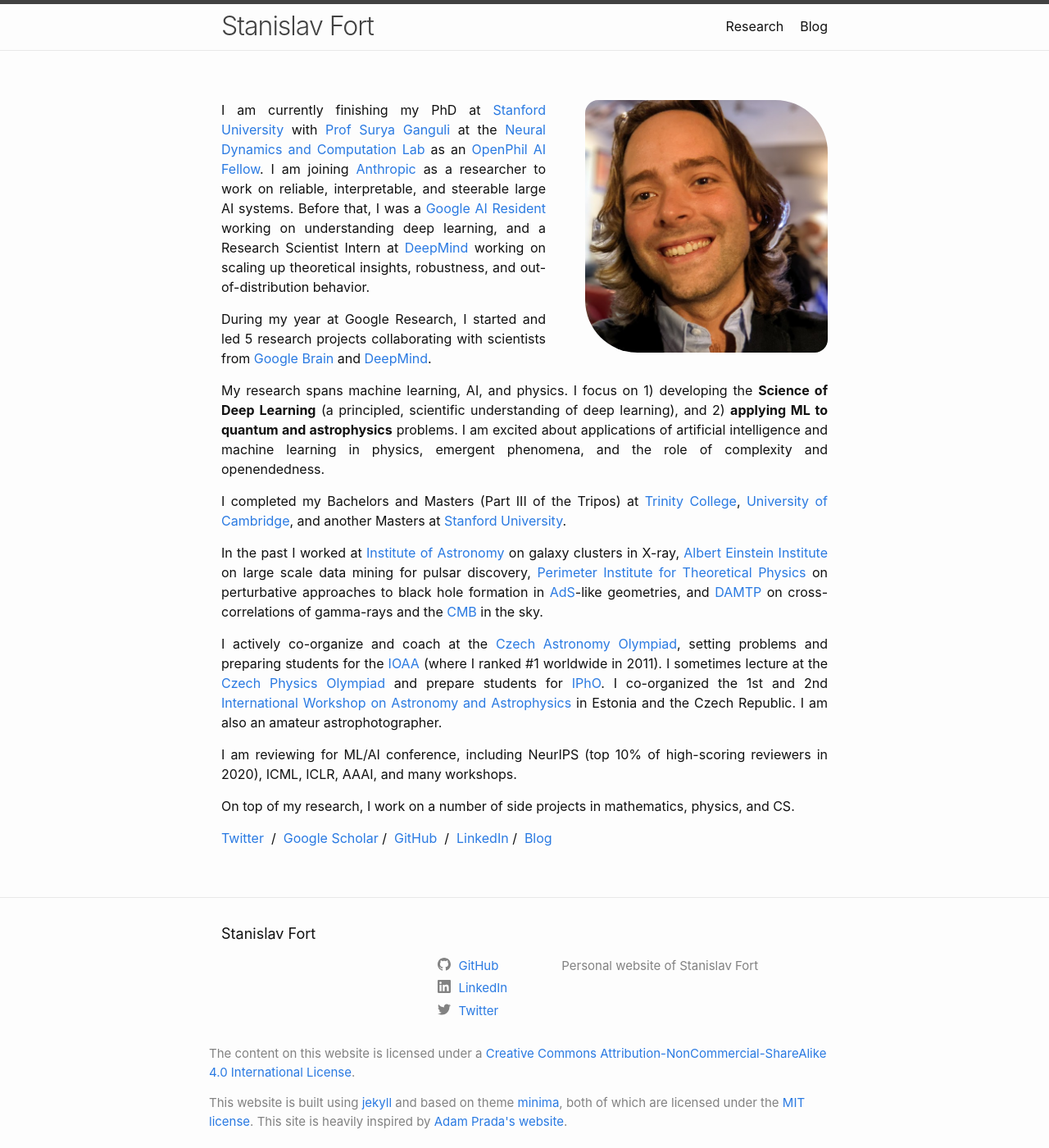
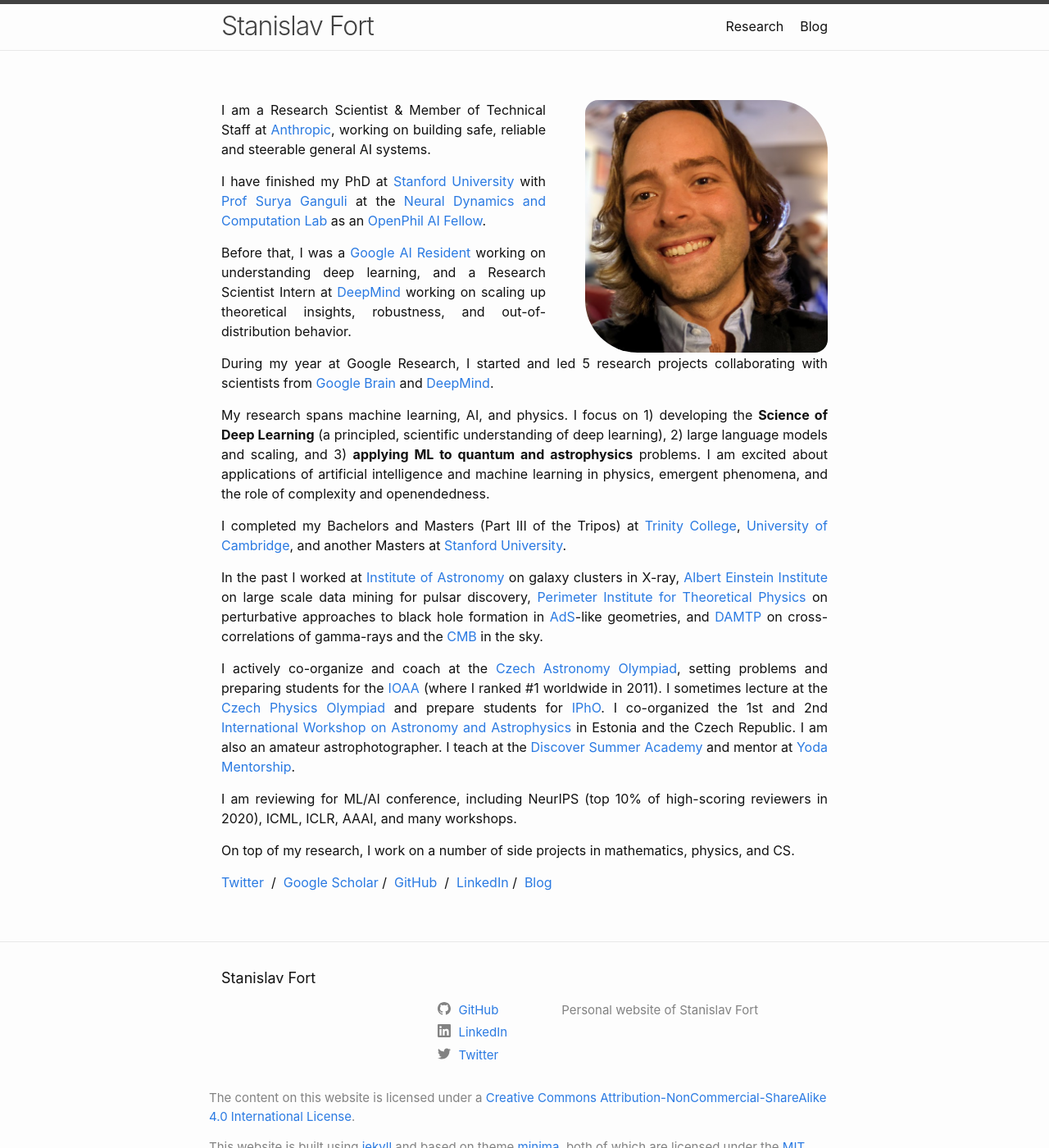
Before and after one commit to stanislavfort/stanislavfort.github.io, a Jekyll site: the page built from index.md, in a window 1280 px wide and 1400 px high. Shown: the whole window at 82% size. Built offline with Jekyll 4.4.1, drawn with Linux system fonts in a browser that asks for light colours.

Commit message:
update to home

```diff
--- a/index.md
+++ b/index.md
@@ -7,11 +7,15 @@
 
 <img src="/images/hlava4.jpg" alt="Stanislav Fort" style="width:40%;float:right;margin:0em 0em 0em 3em;border-radius:1em 4em">
 
-I am currently finishing my PhD at <a href="http://www.stanford.edu/">Stanford University</a> with <a href="https://ganguli-gang.stanford.edu/surya.html">Prof Surya Ganguli</a> at the <a href = "https://ganguli-gang.stanford.edu/">Neural Dynamics and Computation Lab</a> as an <a href="https://www.openphilanthropy.org/focus/global-catastrophic-risks/potential-risks-advanced-artificial-intelligence/open-phil-ai-fellowship-2020-class">OpenPhil AI Fellow</a>. I am joining <a href="https://www.anthropic.com/">Anthropic</a> as a researcher to work on reliable, interpretable, and steerable large AI systems. Before that, I was a <a href="https://ai.google/research/join-us/ai-residency/">Google AI Resident</a> working on understanding deep learning, and a Research Scientist Intern at <a href="https://deepmind.com/">DeepMind</a> working on scaling up theoretical insights, robustness, and out-of-distribution behavior.
+I am a Research Scientist & Member of Technical Staff at <a href="https://www.anthropic.com/">Anthropic</a>, working on building safe, reliable and steerable general AI systems.
+
+I have finished my PhD at <a href="http://www.stanford.edu/">Stanford University</a> with <a href="https://ganguli-gang.stanford.edu/surya.html">Prof Surya Ganguli</a> at the <a href = "https://ganguli-gang.stanford.edu/">Neural Dynamics and Computation Lab</a> as an <a href="https://www.openphilanthropy.org/focus/global-catastrophic-risks/potential-risks-advanced-artificial-intelligence/open-phil-ai-fellowship-2020-class">OpenPhil AI Fellow</a>.
+
+Before that, I was a <a href="https://ai.google/research/join-us/ai-residency/">Google AI Resident</a> working on understanding deep learning, and a Research Scientist Intern at <a href="https://deepmind.com/">DeepMind</a> working on scaling up theoretical insights, robustness, and out-of-distribution behavior.
 
 During my year at Google Research, I started and led 5 research projects collaborating with scientists from <a href="https://ai.google/research/teams/brain/">Google Brain</a> and <a href="https://deepmind.com/">DeepMind</a>.
 
-My research spans machine learning, AI, and physics. I focus on 1) developing the <b>Science of Deep Learning</b> (a principled, scientific understanding of deep learning), and 2) <b>applying ML to quantum and astrophysics</b> problems. I am excited about applications of artificial intelligence and machine learning in physics, emergent phenomena, and the role of complexity and openendedness.
+My research spans machine learning, AI, and physics. I focus on 1) developing the <b>Science of Deep Learning</b> (a principled, scientific understanding of deep learning), 2) large language models and scaling, and 3) <b>applying ML to quantum and astrophysics</b> problems. I am excited about applications of artificial intelligence and machine learning in physics, emergent phenomena, and the role of complexity and openendedness.
 
 
 I completed my Bachelors and Masters (Part III of the Tripos) at <a href="http://www.trin.cam.ac.uk/">Trinity College</a>, <a href="http://www.cam.ac.uk/">University of Cambridge</a>, and another Masters at <a href="https://www.stanford.edu/">Stanford University</a>.
@@ -19,7 +23,7 @@
 In the past I worked at <a href = "http://www.ast.cam.ac.uk/">Institute of Astronomy</a> on galaxy clusters in X-ray, <a href = "http://www.aei.mpg.de/">Albert Einstein Institute</a> on large scale data mining for pulsar discovery, <a href = "http://www.perimeterinstitute.ca/">Perimeter Institute for Theoretical Physics</a> on perturbative approaches to black hole formation in <a href ="https://en.wikipedia.org/wiki/AdS/CFT_correspondence">AdS</a>-like geometries, and <a href = "http://www.damtp.cam.ac.uk/">DAMTP</a> on cross-correlations of gamma-rays and the <a href = "https://en.wikipedia.org/wiki/Cosmic_microwave_background">CMB</a> in the sky.
 
 
-I actively co-organize and coach at the <a href="http://olympiada.astro.cz/">Czech Astronomy Olympiad</a>, setting problems and preparing students for the <a href = "https://en.wikipedia.org/wiki/International_Olympiad_on_Astronomy_and_Astrophysics">IOAA</a> (where I ranked #1 worldwide in 2011). I sometimes lecture at the <a href = "http://fyzikalniolympiada.cz">Czech Physics Olympiad</a> and prepare students for <a href = "https://en.wikipedia.org/wiki/International_Physics_Olympiad">IPhO</a>. I co-organized the 1st and 2nd  <a href = "https://www.to.ee/download/m57c83230832fc/full" >International Workshop on Astronomy and Astrophysics</a> in Estonia and the Czech Republic. I am also an amateur astrophotographer.
+I actively co-organize and coach at the <a href="http://olympiada.astro.cz/">Czech Astronomy Olympiad</a>, setting problems and preparing students for the <a href = "https://en.wikipedia.org/wiki/International_Olympiad_on_Astronomy_and_Astrophysics">IOAA</a> (where I ranked #1 worldwide in 2011). I sometimes lecture at the <a href = "http://fyzikalniolympiada.cz">Czech Physics Olympiad</a> and prepare students for <a href = "https://en.wikipedia.org/wiki/International_Physics_Olympiad">IPhO</a>. I co-organized the 1st and 2nd  <a href = "https://www.to.ee/download/m57c83230832fc/full" >International Workshop on Astronomy and Astrophysics</a> in Estonia and the Czech Republic. I am also an amateur astrophotographer. I teach at the <a href = "https://discover.sk/en/">Discover Summer Academy</a> and mentor at <a href = "https://yodamentorship.cz/">Yoda Mentorship</a>.
 
 I am reviewing for ML/AI conference, including NeurIPS (top 10% of high-scoring reviewers in 2020), ICML, ICLR, AAAI, and many workshops.
 
```
Also changed, not shown: 1 other file.
